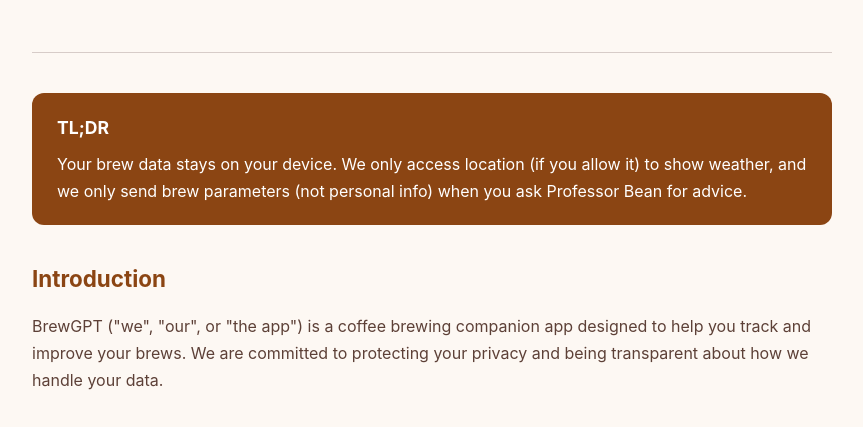
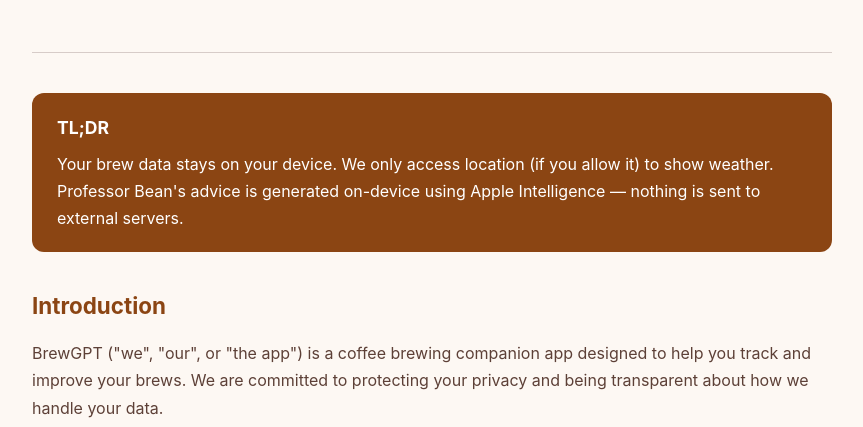
Before and after one commit to edgarator/brewgpt-support, a plain HTML site: page privacy.html in a window 1280 px wide. Shown: the part 299-726 px from the top of the page, without its empty margins (208-1071 px from the left). Drawn offline with Linux system fonts and the light colour scheme.

Commit message:
Fix TL;DR: clarify all AI processing is on-device

```diff
--- a/privacy.html
+++ b/privacy.html
@@ -186,7 +186,7 @@
 
         <div class="tldr">
             <strong>TL;DR</strong>
-            Your brew data stays on your device. We only access location (if you allow it) to show weather, and we only send brew parameters (not personal info) when you ask Professor Bean for advice.
+            Your brew data stays on your device. We only access location (if you allow it) to show weather. Professor Bean's advice is generated on-device using Apple Intelligence — nothing is sent to external servers.
         </div>
 
         <section>
```
